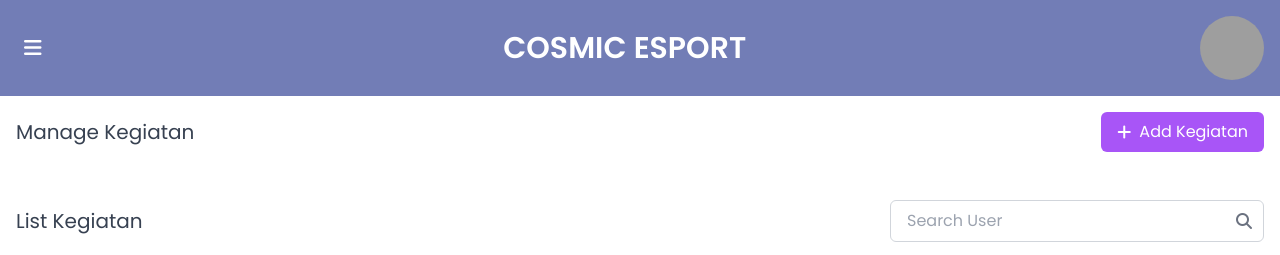
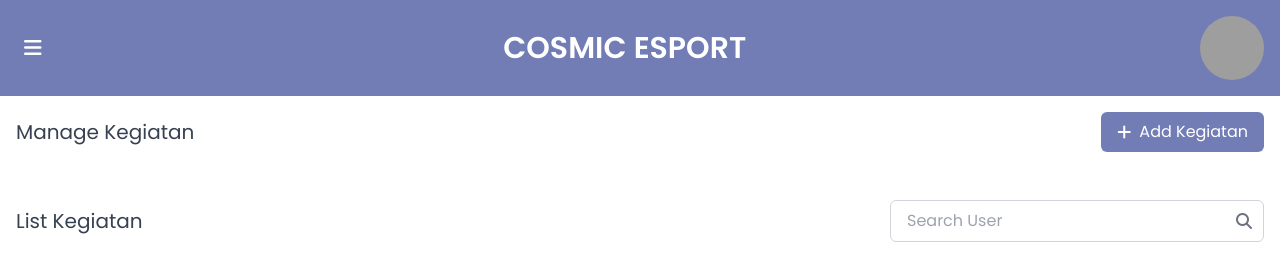
Before and after one commit to Mikaelazzz/cosmic-esport, a PHP site: page /admin/kegiatan.php in a window 1280 px wide. Shown: the top 255 px of the page. Run offline with PHP 8.4, Linux system fonts and the light colour scheme; the visitor is signed in with stand-in values (Sample User, id 1); data comes from the database, SQL or seed files in the repository; some libraries are stand-ins or nearby versions; grey boxes are pictures that could not be loaded.

Commit message:
Update kegiatan.php

```diff
--- a/admin/kegiatan.php
+++ b/admin/kegiatan.php
@@ -131,7 +131,7 @@ $resultRiwayat = $stmtRiwayat->execute();
                 <h1 class="text-3xl font-bold">COSMIC ESPORT</h1>
                 <!-- Profile Image -->
                 <a href="profil.php" class="w-16 h-16 rounded-full overflow-hidden">
-                    <img src="<?php echo !empty($user['profile_image']) ? $user['profile_image'] : '../src/1.png'; ?>" alt="Profile Image" class="w-full h-full object-cover">
+                    <img src="<?php echo !empty($user['profile_image']) ? $user['profile_image'] : '../src/default.png'; ?>" alt="Profile Image" class="w-full h-full object-cover">
                 </a>
             </header>
 
@@ -140,7 +140,7 @@ $resultRiwayat = $stmtRiwayat->execute();
                 <section class="p-4">
                 <div class="flex justify-between items-center mb-4">
                         <h2 class="text-gray-700 text-xl">Manage Kegiatan</h2>
-                        <button onclick="showAddUserForm()" class="bg-purple-500 text-white px-4 py-2 rounded-md flex items-center">
+                        <button onclick="showAddUserForm()" class="bg-[#727DB6] hover:bg-[#5c6491] text-white px-4 py-2 rounded-md flex items-center">
                             <i class="fas fa-plus mr-2"></i> Add Kegiatan
                         </button>
                     </div>
```
